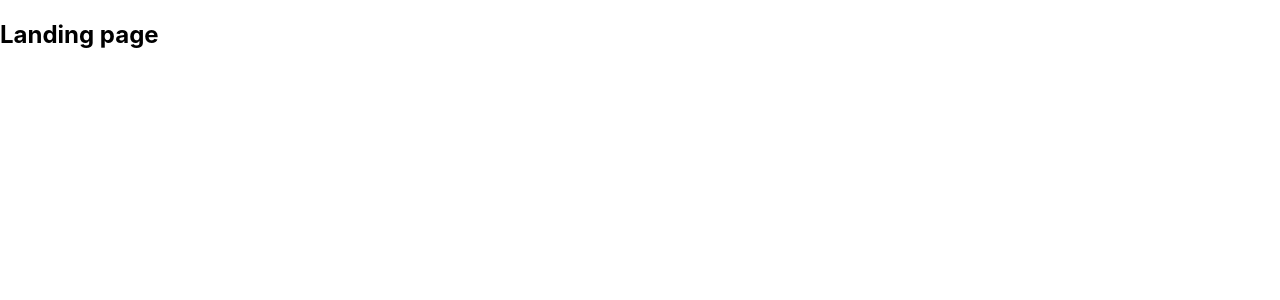
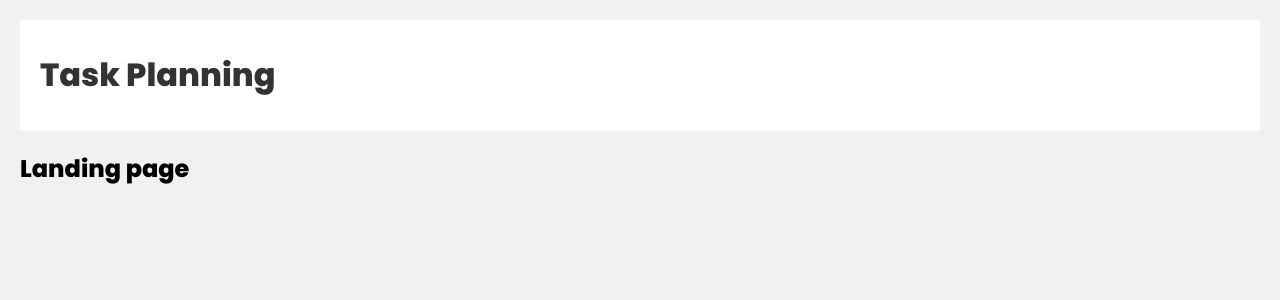
Before and after one commit to raed-github/MERN-Stack-Authentication-App-frontend, a React (Create React App) app: page / in a window 1280 px wide. Shown: the top 300 px of the page. Built offline with nearby package versions, Linux system fonts and the light colour scheme.

Commit message:
part-2 create navbar and a landing page

```diff
--- a/src/App.js
+++ b/src/App.js
@@ -1,11 +1,14 @@
 import {BrowserRouter,Routes,Route} from 'react-router-dom'
 import Home from './pages/Home'
+import Navbar from './components/Navbar'
 
 function App() {
   return (
     <div className="App">
       <BrowserRouter>
         <div className='pages'>
+          {/* we need to put the nav bar component inside the router since it contains links which must be placed inside the routers tag */}
+          <Navbar/>
           <Routes>
             <Route
               path="/"
--- /dev/null
+++ b/src/components/Navbar.js
@@ -0,0 +1,15 @@
+import {Link} from 'react-router-dom'
+
+const Navbar = ()=>{
+
+    return (
+        <header>
+            <div className="container">
+                <Link to="/">
+                    <h1>Task Planning</h1>
+                </Link>
+            </div>
+        </header>
+    )
+}
+export default Navbar
--- a/src/index.css
+++ b/src/index.css
@@ -1,13 +1,33 @@
+/* google font */
+@import url('https://fonts.googleapis.com/css2?family=Poppins:wght@300;400;500;600;800&family=VT323&display=swap');
+
+/* layout */
+:root {
+  --primary: #1aac83;
+  --error: #e7195a;
+}
 body {
+  background: #f1f1f1;
   margin: 0;
-  font-family: -apple-system, BlinkMacSystemFont, 'Segoe UI', 'Roboto', 'Oxygen',
-    'Ubuntu', 'Cantarell', 'Fira Sans', 'Droid Sans', 'Helvetica Neue',
-    sans-serif;
-  -webkit-font-smoothing: antialiased;
-  -moz-osx-font-smoothing: grayscale;
+  font-family: "Poppins";
 }
-
-code {
-  font-family: source-code-pro, Menlo, Monaco, Consolas, 'Courier New',
-    monospace;
+header {
+  background: #fff;
 }
+header .container {
+  max-width: 1400px;
+  margin: 0 auto;
+  padding: 10px 20px;
+  display: flex;
+  align-items: center;
+  justify-content: space-between;
+}
+header a {
+  color: #333;
+  text-decoration: none;
+}
+.pages{
+  max-width: 1400px;
+  padding: 20px;
+  margin: 0 auto;
+}
```
